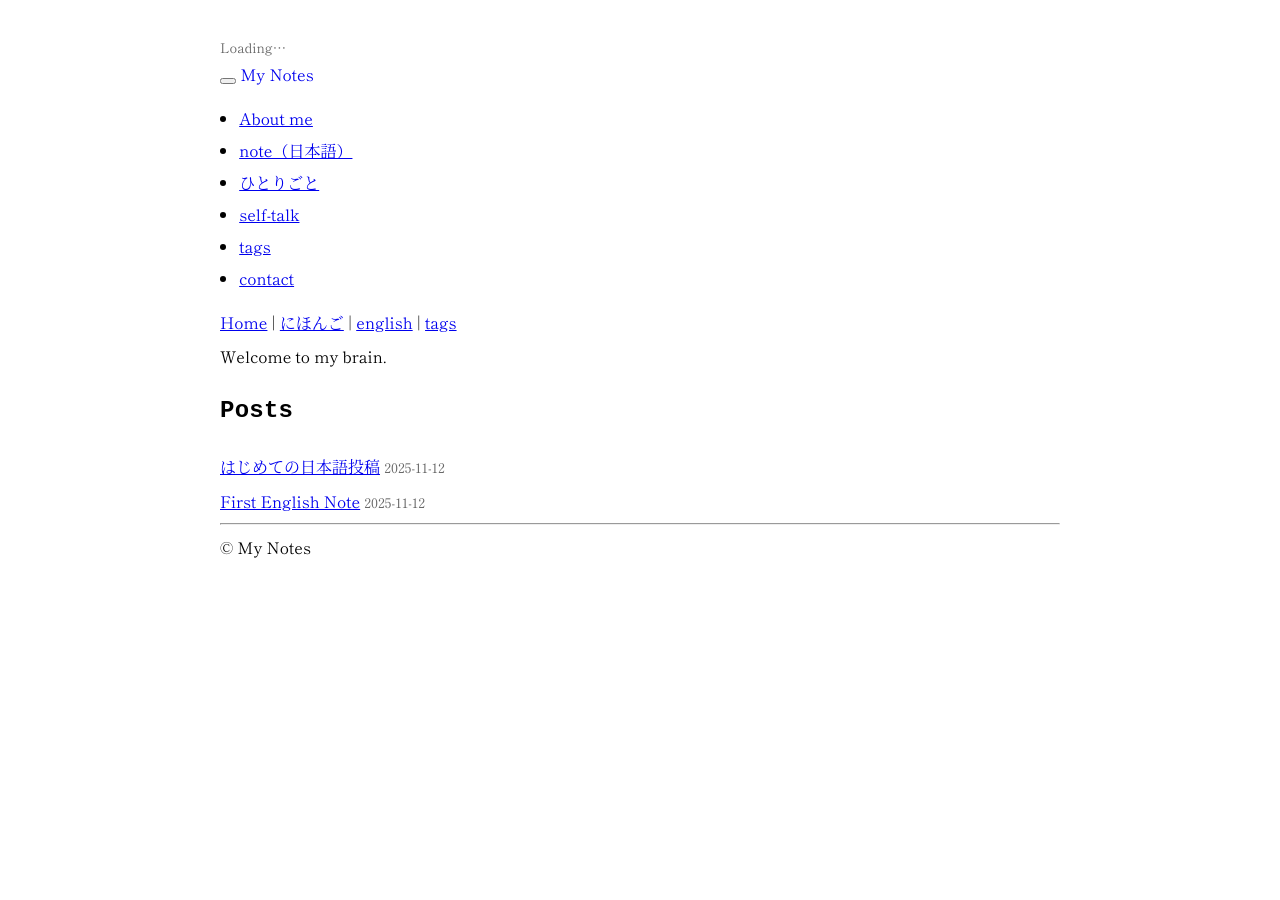
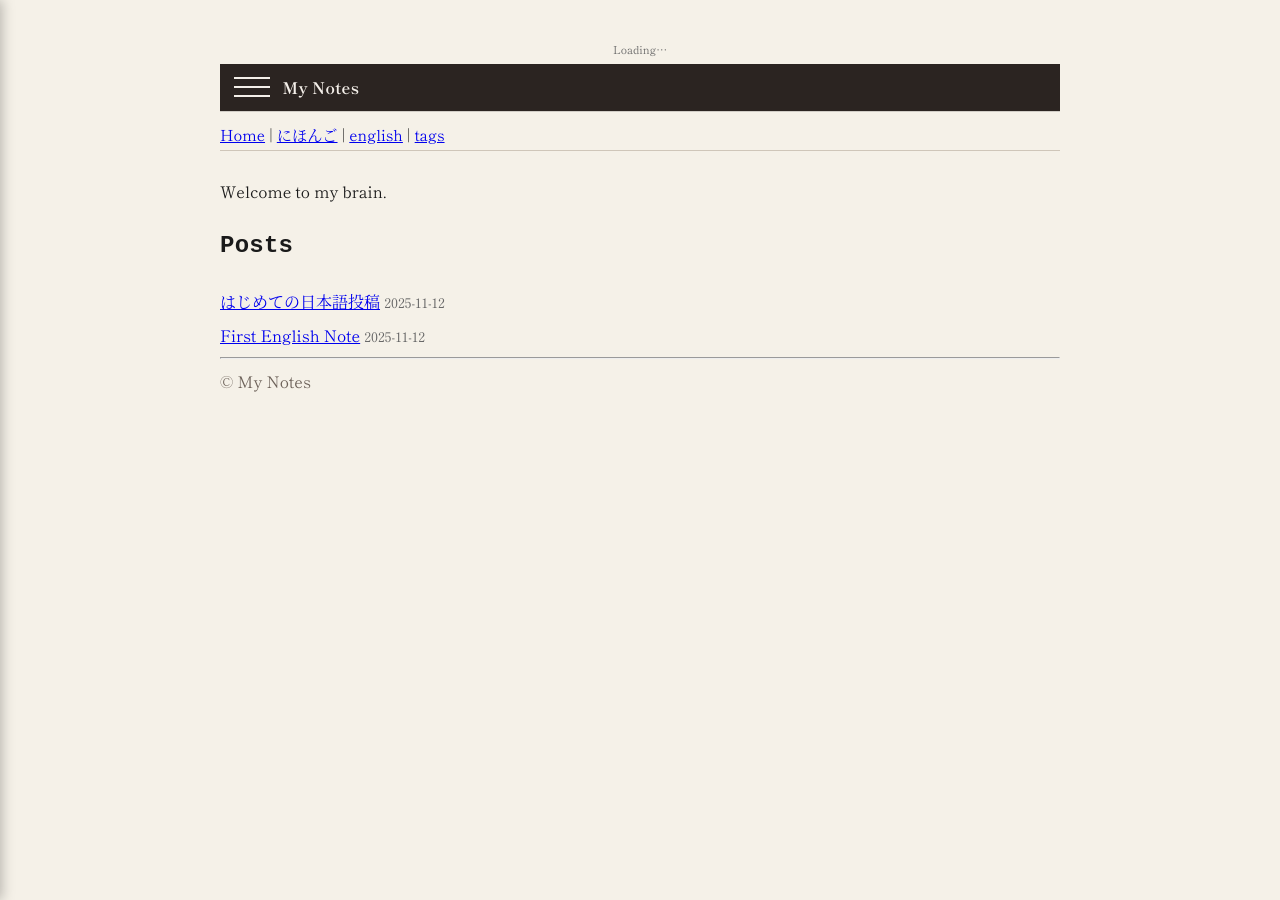
Before and after one commit to tsuredurenarumamani/notes, a Jekyll site: the page built from index.md, in a window 1280 px wide. Built offline with Jekyll 4.4.1, drawn with Linux system fonts in a browser that asks for light colours; some web fonts are replaced; a script that is not in the unit is left out.

Commit message:
Update style.css

```diff
--- a/assets/style.css
+++ b/assets/style.css
@@ -35,3 +35,98 @@ h1, h2, h3, h4, h5, h6{
   font-weight: 700;
   letter-spacing: .01em;
 }
+
+/* ===== カラーテーマ（お好みで変更OK） ===== */
+:root{
+  --cream: #F5F1E8;     /* 背景のクリーム */
+  --brown: #2B2421;     /* 濃い焦茶 */
+  --brown-2: #3a312d;   /* 少し明るい焦茶 */
+  --accent: #a38b72;    /* アクセント（リンクhover等） */
+}
+
+/* 背景と本文フォント（前に指定した明朝＆等幅ヘッダはそのまま活きます） */
+body{
+  background: var(--cream);
+  color: #1a1a1a;
+}
+
+/* トップの細バー */
+.topbar{
+  background: transparent;
+  color: #6b6058;
+  text-align: center;
+  padding: .35rem 0 .2rem;
+  font-size: .82rem;
+}
+
+/* ダークヘッダー */
+.site-header{
+  position: sticky; top:0; z-index: 50;
+  background: var(--brown);
+  color: #fff;
+  display: flex; align-items: center; gap: .75rem;
+  padding: .6rem .9rem;
+  box-shadow: 0 1px 0 rgba(0,0,0,.15);
+}
+.site-header .brand{
+  color:#f4efe9; text-decoration:none; font-weight:700;
+  letter-spacing:.02em;
+}
+
+/* ハンバーガー */
+.burger{
+  width: 36px; height: 28px; position: relative; background:none; border:none; cursor:pointer;
+}
+.burger span{
+  position:absolute; left:0; right:0; height:2px; background:#f4efe9;
+  transform-origin: 8px 1px; transition: .25s;
+}
+.burger span:nth-child(1){ top:4px;}
+.burger span:nth-child(2){ top:13px;}
+.burger span:nth-child(3){ top:22px;}
+/* 開いたときのアニメ */
+.burger.open span:nth-child(1){ transform: translateY(9px) rotate(45deg); }
+.burger.open span:nth-child(2){ opacity:0; }
+.burger.open span:nth-child(3){ transform: translateY(-9px) rotate(-45deg); }
+
+/* ドロワー本体 */
+.drawer{
+  position: fixed; top:0; left:0; bottom:0; width: 280px;
+  background: var(--brown);
+  color:#fff; transform: translateX(-100%);
+  transition: transform .25s ease; z-index: 60; padding: 80px 20px 20px;
+  box-shadow: 2px 0 12px rgba(0,0,0,.25);
+}
+.drawer.open{ transform: translateX(0); }
+.drawer ul{ list-style:none; padding:0; margin:0; }
+.drawer li{ margin: .6rem 0; }
+.drawer a{
+  display:block; padding:.7rem 1rem; border:1px solid #e5dccc;
+  color:#f8f5ef; text-decoration:none; border-radius: 999px;
+  text-align:center;
+}
+.drawer a:hover{ background: var(--brown-2); }
+
+/* 背景のブラー/クリック閉じ用 */
+.backdrop{
+  position: fixed; inset:0; background: rgba(0,0,0,.22);
+  z-index: 55;
+}
+
+/* インラインナビ（従来） */
+.inline-nav{
+  padding:.6rem 0 .2rem; font-size:.95rem;
+  border-bottom:1px solid #cfc6b9; margin-bottom:.6rem;
+}
+
+/* 余白など */
+.container{ padding-top: .6rem; }
+.site-footer{ color:#6b6058; }
+
+/* 見出しはタイプライター風（前に入れた指定を上書きしないため控えめに） */
+h1, h2, h3, h4, h5, h6{
+  font-family: "M PLUS 1 Code","Courier New", Courier, monospace !important;
+  font-weight: 700;
+}
+
+/* 英語ページは本文をTimes寄せ（前回の指定があるのでそのままでOK） */
```
